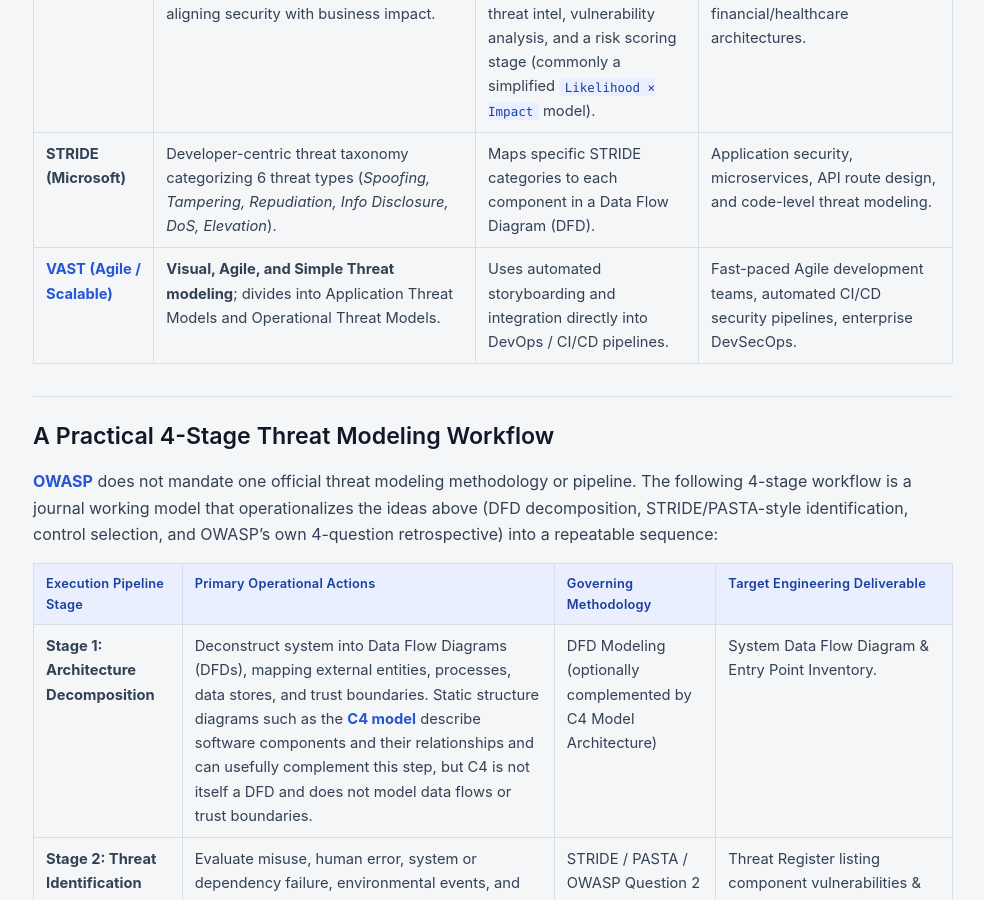
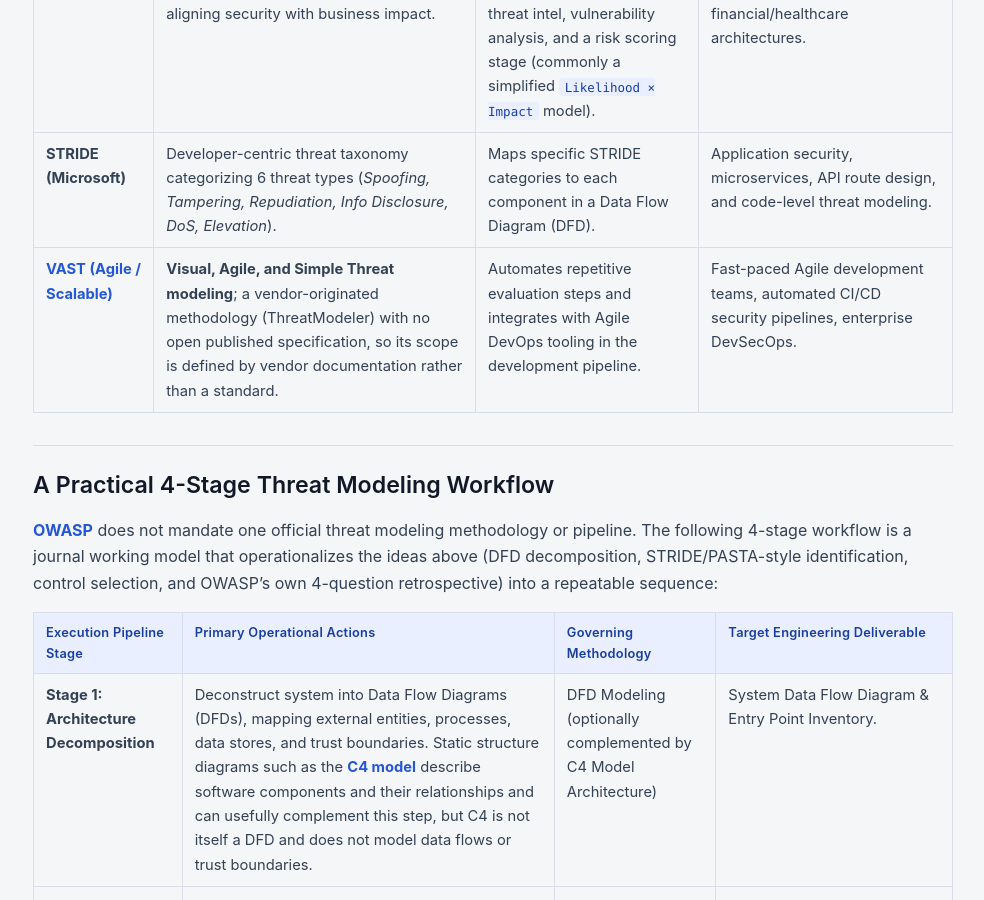
Before and after one commit to llody9977/journal, a Jekyll site: the page built from topics/trust-boundaries-threat-modeling.md, in a window 1280 px wide and 900 px high, scrolled down 4336 px. Shown: the whole window, without its empty margins (279-1263 px from the left). Built offline with Jekyll 4.4.1, drawn with Linux system fonts in a browser that asks for light colours.

Commit message:
fix(1.4): repoint dead VAST citation and align the claim with its source
The ThreatModeler VAST link failed the link check. The page is not gone —
the company rebranded to threatmodeler.ai and the old host no longer
negotiates TLS with a modern client, so the citation was unreachable
rather than merely redirected.

Repointing it surfaced a source-support problem underneath: the current
vendor page defines VAST as "Visual, Agile, and Simple Threat modeling"
and describes automation and Agile DevOps integration, but does not
describe the Application/Operational threat model split or storyboarding
that the table row attributed to it. The row now states what the cited
source actually supports and labels VAST as vendor-originated with no
open specification, matching how 6.1 already frames it.

Also canonicalizes two citations in the same table that resolved only via
redirect (SEI OCTAVE, VerSprite PASTA).

```diff
--- a/topics/trust-boundaries-threat-modeling.md
+++ b/topics/trust-boundaries-threat-modeling.md
@@ -49,11 +49,11 @@ Engineering teams select threat modeling frameworks based on system complexity,
 
 | Threat Modeling Framework | Focus Area &amp; Philosophy | Core Execution Mechanism | Primary Engineering Applicability |
 |---|---|---|---|
-| **[OCTAVE (Carnegie Mellon SEI)](https://resources.sei.cmu.edu/library/asset-view.cfm?assetid=13473)** | Primarily an organizational risk-assessment approach—evaluating operational risk across assets, people, and processes—rather than a system-level threat-modeling method like STRIDE; it operates at a different altitude than the DFD/component-level methods in this table. | Self-directed workshops identifying operational assets, organizational threats, and defense posture. | Enterprise-wide risk audits and organizational asset governance, typically paired with a system-level method (e.g., STRIDE) for individual architectures. |
+| **[OCTAVE (Carnegie Mellon SEI)](https://www.sei.cmu.edu/library/operationally-critical-threat-asset-and-vulnerability-evaluation-octave-framework-version-10/)** | Primarily an organizational risk-assessment approach—evaluating operational risk across assets, people, and processes—rather than a system-level threat-modeling method like STRIDE; it operates at a different altitude than the DFD/component-level methods in this table. | Self-directed workshops identifying operational assets, organizational threats, and defense posture. | Enterprise-wide risk audits and organizational asset governance, typically paired with a system-level method (e.g., STRIDE) for individual architectures. |
 | **[OWASP 4-Question Framework](https://owasp.org/www-project-threat-modeling/)** | Broadly applicable meta-process for driving continuous threat modeling iterations across any architecture. | Iterates: 1. *What are we working on?* 2. *What can go wrong?* 3. *What are we doing about it?* 4. *Did we do a good job?* | Agile software engineering, sprint-level threat modeling, and team design reviews. |
-| **[PASTA (Risk-Centric)](https://versprite.com/security-offerings/appsec/pasta-threat-modeling/)** | **Process for Attack Simulation and Threat Analysis**; 7-stage risk-centric framework aligning security with business impact. | Integrates business objectives, asset impact, threat intel, vulnerability analysis, and a risk scoring stage (commonly a simplified `Likelihood × Impact` model). | Enterprise threat modeling, GRC risk alignment, and high-value financial/healthcare architectures. |
+| **[PASTA (Risk-Centric)](https://versprite.com/cybersecurity-listings/devsecops/pasta-threat-modeling/)** | **Process for Attack Simulation and Threat Analysis**; 7-stage risk-centric framework aligning security with business impact. | Integrates business objectives, asset impact, threat intel, vulnerability analysis, and a risk scoring stage (commonly a simplified `Likelihood × Impact` model). | Enterprise threat modeling, GRC risk alignment, and high-value financial/healthcare architectures. |
 | **STRIDE (Microsoft)** | Developer-centric threat taxonomy categorizing 6 threat types (*Spoofing, Tampering, Repudiation, Info Disclosure, DoS, Elevation*). | Maps specific STRIDE categories to each component in a Data Flow Diagram (DFD). | Application security, microservices, API route design, and code-level threat modeling. |
-| **[VAST (Agile / Scalable)](https://threatmodeler.com/innovation-lab/vast/)** | **Visual, Agile, and Simple Threat modeling**; divides into Application Threat Models and Operational Threat Models. | Uses automated storyboarding and integration directly into DevOps / CI/CD pipelines. | Fast-paced Agile development teams, automated CI/CD security pipelines, enterprise DevSecOps. |
+| **[VAST (Agile / Scalable)](https://www.threatmodeler.ai/innovation-lab/vast)** | **Visual, Agile, and Simple Threat modeling**; a vendor-originated methodology (ThreatModeler) with no open published specification, so its scope is defined by vendor documentation rather than a standard. | Automates repetitive evaluation steps and integrates with Agile DevOps tooling in the development pipeline. | Fast-paced Agile development teams, automated CI/CD security pipelines, enterprise DevSecOps. |
 
 ## A Practical 4-Stage Threat Modeling Workflow
 
```
Also changed, not shown: other parts of topics/trust-boundaries-threat-modeling.md (+1 -1 lines).
